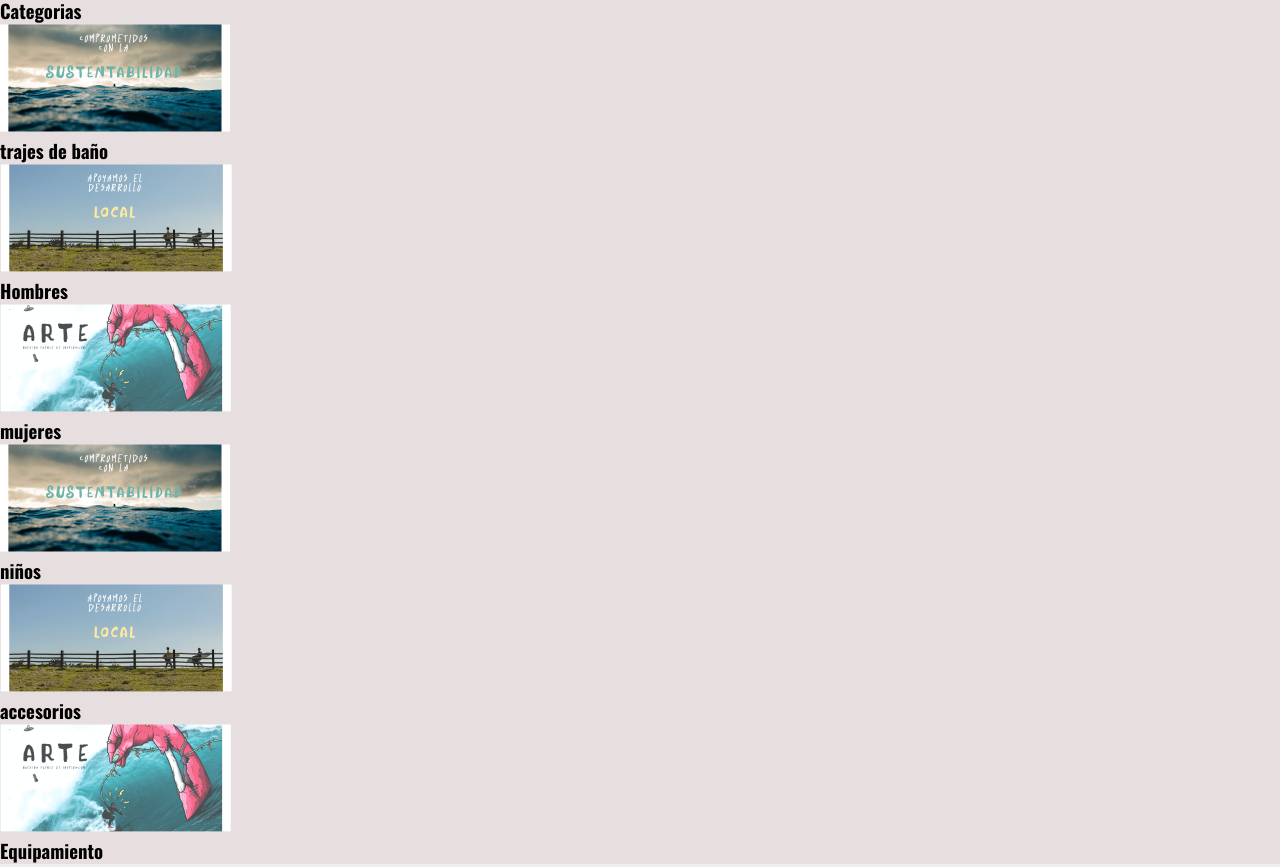
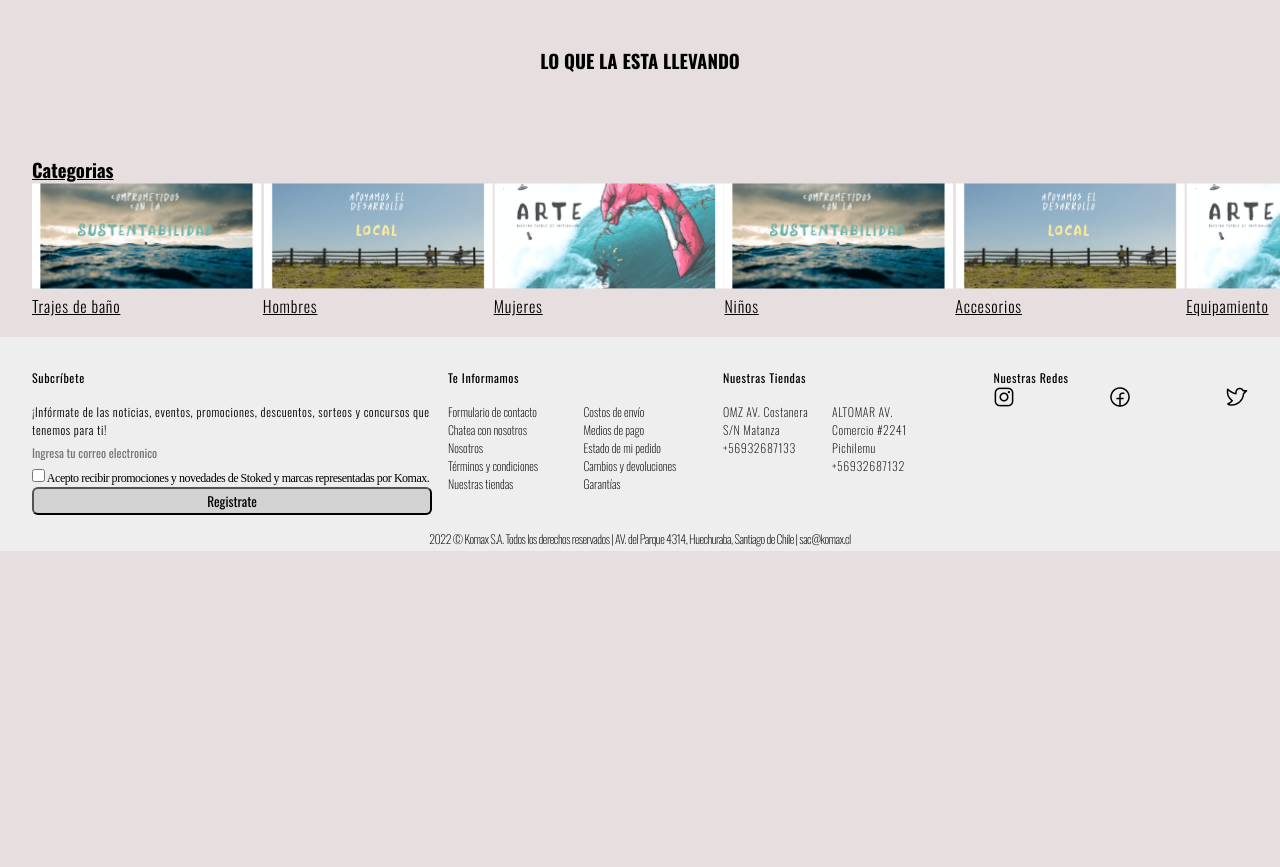
Before and after one commit to Lfernanda2504/Stoked, a plain HTML site: page assets/index.html in a window 1280 px wide. Shown: the part 1525-2392 px from the top of the page. After the commit the page ends 2076 px from the top, so only its background shows below. Drawn offline with nearby package versions, Linux system fonts and the light colour scheme; no server answers.

Commit message:
desing categories & slider products

```diff
--- a/assets/css/style.css
+++ b/assets/css/style.css
@@ -133,10 +133,7 @@ a:visited{
     border: none;
 }
 
-.content-img img{
-  width: 221px;
-  height: 172px;
-}
+
 #owl-banner-slide .owl-slide {
     color: var(--header-bg-color);
     -webkit-border-radius: 3px;
@@ -145,15 +142,45 @@ a:visited{
     text-align: center;
   }
 
-  main{
+  .container-categories{
+    height: 180.9505615234375px;
+    width: 1449px;
+    left: 31px;
+    top: 1547px;
+    border-radius: 0px;
+    padding: 2rem;
+    margin-bottom: 2rem;
+  }
+  .content-categories
+  {
     display: grid;
     grid-template-rows: 1fr;
-    grid-template-columns: repeat(auto-fit, minmax(20rem, 1fr));
-    grid-column-gap: 10px;
-    grid-column: 1/ -1;
+    grid-template-columns: repeat(6, 1fr);
+
 
   }
+  .content-categories h3{
+    font-family: 'Oswald';
+    font-style: normal;
+    font-weight: 300;
+    font-size: 16px;
+    line-height: 24px;
+    letter-spacing: 0.05em;
+    text-decoration-line: underline;
+  }
+  .title-product{
+    text-decoration-line: underline;
+    text-align: left;
+  }
 
+  .category img{
+    height: 106px;
+    width: 230px;
+    left: 280px;
+    top: 1590.5009765625px;
+    border-radius: 0px;
+
+  }
   footer{
     display: grid;
     grid-template-columns: repeat(4, 1fr);
@@ -262,6 +289,64 @@ a:visited{
     display: flex;
     justify-content: space-between;
 }
-/*===================SLIDER==================================================*/
+/*===================SLIDERPRODUCT==================================================*/
+.product-slider{
+  display: flex;
+ flex-direction: row;
+ justify-content: center;
+ align-items: center;
+ margin: 50px auto;
+ }
 
+ .product-slider .title-product{
+    text-align: left;
+ }
+
+ .container-product{
+  display: flex;
+  flex-direction: column;
+  width: 300px;
+  height: 300px;
+  background-color: var(--header-bg-color);
+  padding: 15px;
+
+ }
+
+ .content-img{
+  display: flex;
+  overflow: hidden;
+ }
+.content-img img{
+  width: 221px;
+  height: 172px;
+}
+.content-description{
+  margin-top: 5;
+	width: 100%;
+}
+
+.content-description h3{
+    font-style: normal;
+    font-weight: 400;
+    font-size: 14.782px;
+    line-height: 22px;
+    text-align: center;
+    transition: all ease 0.3s;
+
+}
+
+.content-description h3:hover{
+  color: var(--second-color);
+  transition: all ease 0.3s;
+}
+
+.content-price span{
+  color: var(--gray-offers);
+  text-decoration: line-through;
+}
+
+.content-price{
+  display: flex;
+  justify-content: space-evenly;
+}
 /*===================ENDSLIDER==================================================*/
--- a/assets/index.html
+++ b/assets/index.html
@@ -77,38 +77,41 @@
     <div class="item"> <img src="images/offers-po.png" alt="img-offers2"></div>
     <div class="item"> <img src="images/offers-2.png" alt="img-offers3"></div>
   </div>
-  <div class="container-products" id="products" >
+  <section class="product-slider" id="products" >
     <!-- Products-->
-  </div>
-  <main class="container-categories">
+    <h3>LO QUE LA ESTA LLEVANDO</h3>
+
+
+  </section>
+  <section class="container-categories">
+    <h3 class="title-product">Categorias</h3>
     <div class="content-categories">
-      <h3>Categorias<h3>
-      <div class="category1">
+      <div class="category">
         <img src="images/categoria1.png">
-        <h4>trajes de baño </h4>
+        <h3>Trajes de baño </h3>
       </div>
-      <div class="category2">
+      <div class="category">
         <img src="images/categoria2.png">
-        <h4>Hombres </h4>
+        <h3>Hombres </h3>
       </div>
-      <div class="category3">
+      <div class="category">
         <img src="images/categoria3.png">
-        <h4>mujeres </h4>
+        <h3>Mujeres </h3>
       </div>
-      <div class="category4">
+      <div class="category">
         <img src="images/categoria1.png">
-        <h4>niños </h4>
+        <h3>Niños </h3>
       </div>
-      <div class="category5">
+      <div class="category">
         <img src="images/categoria2.png">
-        <h4>accesorios </h4>
+        <h3>Accesorios </h3>
       </div>
-      <div class="category6">
+      <div class="category">
         <img src="images/categoria3.png">
-        <h4>Equipamiento </h4>
+        <h3>Equipamiento </h3>
       </div>
     </div>
-  </main>
+  </section>
 
   <footer>
     <div class="content-subscribe">
--- a/assets/js/products.js
+++ b/assets/js/products.js
@@ -19,13 +19,15 @@ const insertCard = ()=>{
     Card =""
     dataApi.forEach(list => {
         Card += `
-        <div class="card">
+        <div class="container-product">
         <div class="content-img">
           <img src="${list.image}" alt="img-banner">
         </div>
-        <Strong><h3>${list.nombre} <h3></strong>
+        <div class="content-description">
+        <h3>${list.nombre} <h3>
         <div class="content-price">
-          <h6>${list.precio.antes}</h6> <h3>${list.precio.ahora}</h3>
+          <span>${list.precio.antes}</span> <h3>$ ${list.precio.ahora}</h3>
+        </div>
         </div>
     </div>
     `
```
